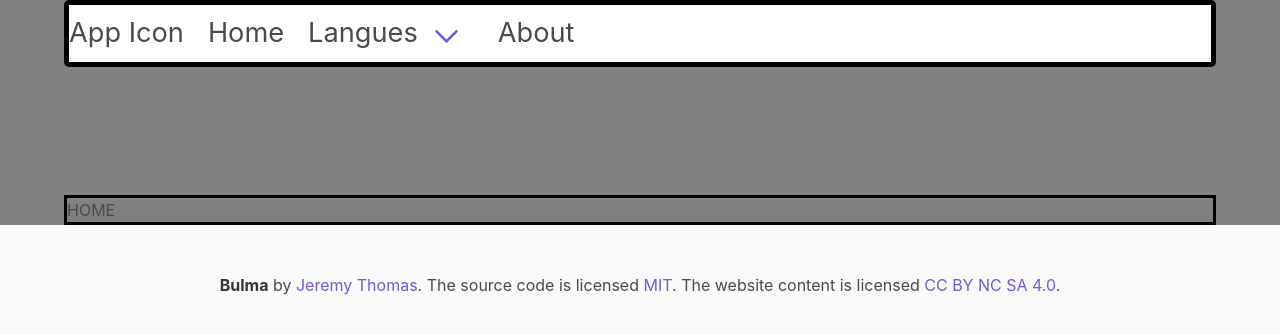
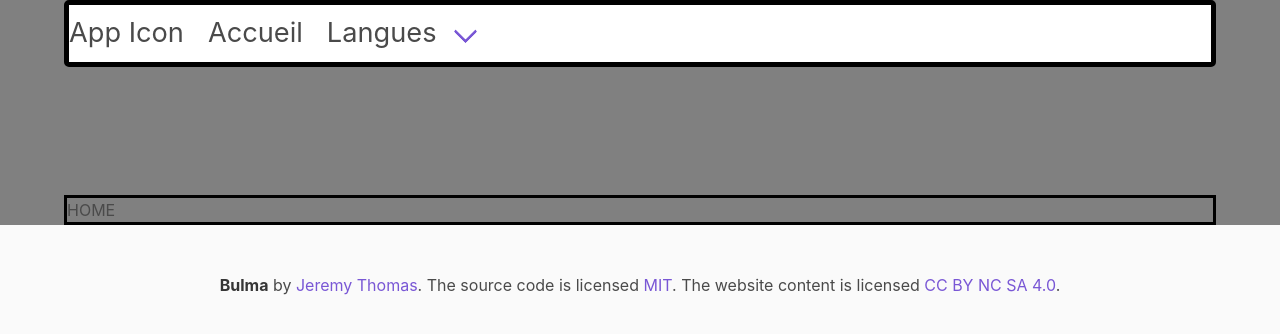
Before and after one commit to DanRobS/GabonLanguages, a Vue app: page / in a window 1280 px wide. Shown: the top 334 px of the page. Built offline with nearby package versions, Linux system fonts and the light colour scheme.

Commit message:
implementing vue router

```diff
--- a/src/components/Navbar.vue
+++ b/src/components/Navbar.vue
@@ -12,7 +12,7 @@
         <template #start>
             <router-link to="/">
                 <b-navbar-item class="navbar-items">
-                    Home
+                    Accueil
                 </b-navbar-item>
             </router-link>
             <b-navbar-dropdown class="navbar-items" label="Langues">
@@ -27,11 +27,6 @@
                     </b-navbar-item>
                 </router-link>
             </b-navbar-dropdown>
-            <router-link to="/about">
-                <b-navbar-item class="navbar-items">
-                    About
-                </b-navbar-item>
-            </router-link>
         </template>
     </b-navbar>
     </div>
--- a/src/router/index.js
+++ b/src/router/index.js
@@ -25,6 +25,7 @@ const routes = [
 ]
 
 const router = new VueRouter({
+  mode: 'history',
   routes
 })
 
```
